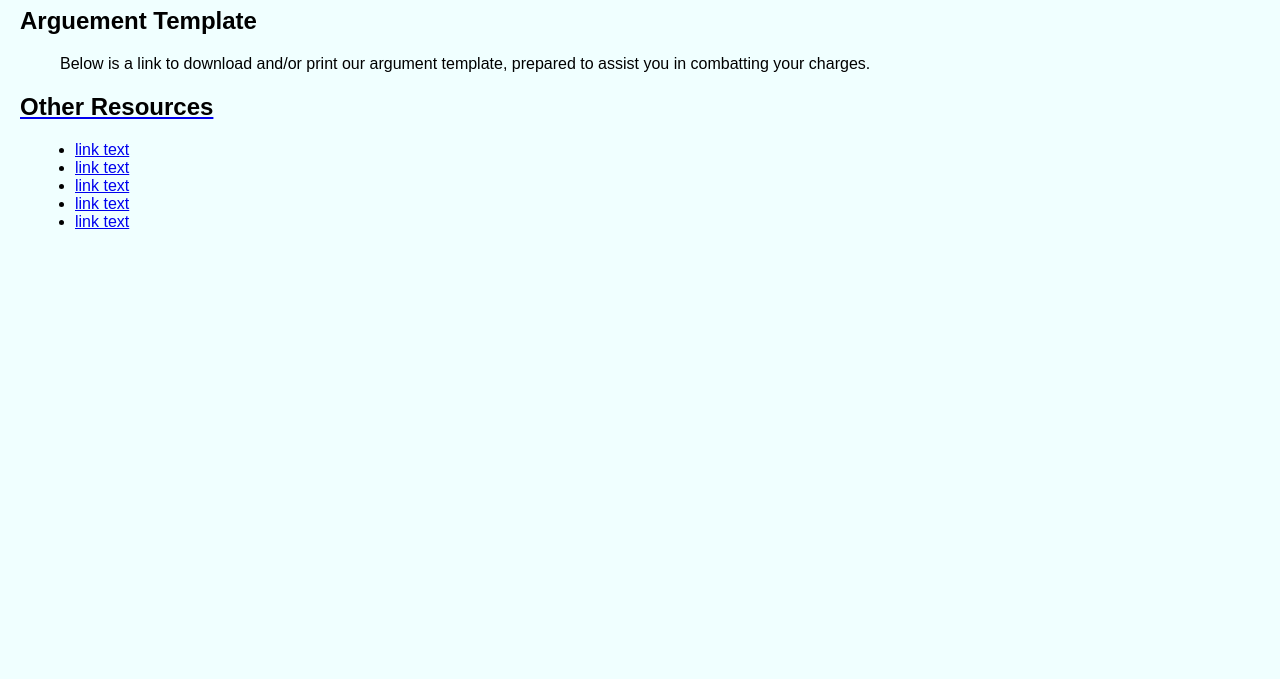
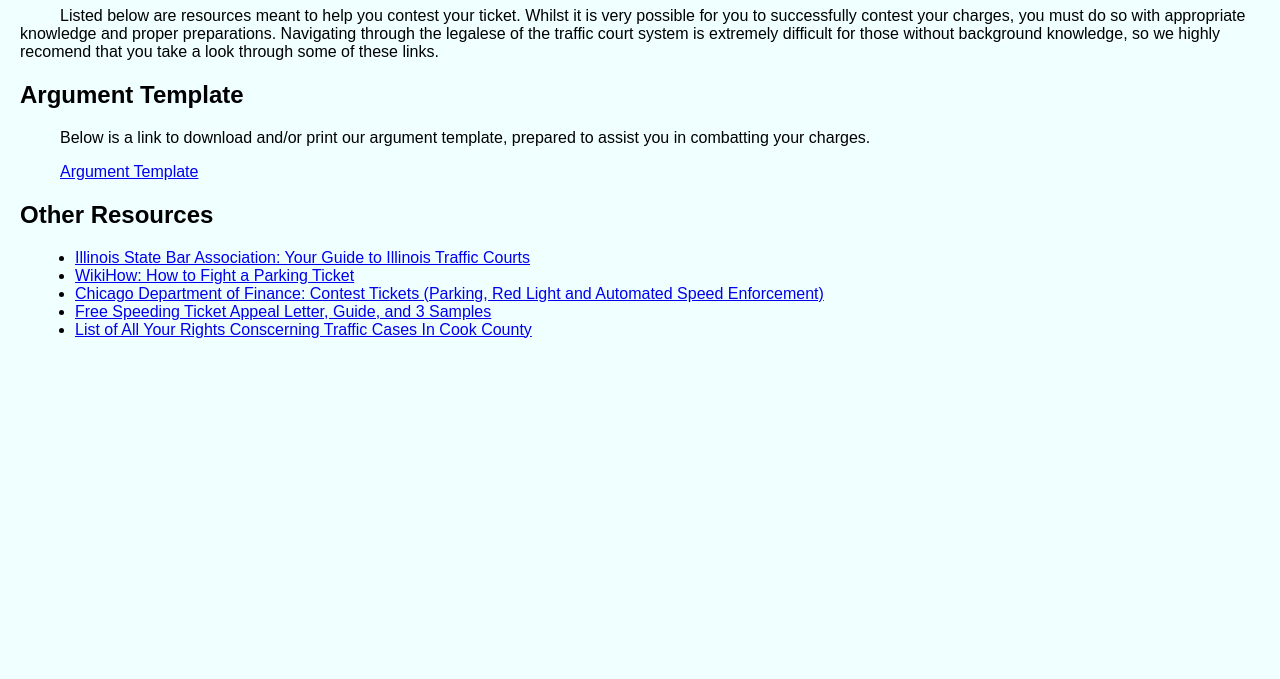
Before and after one commit to j-judeh/Tech-Comm.-Final-Project, a plain HTML site: page Resources.html in a window 1280 px wide. Shown: the part 121-800 px from the top of the page. Drawn offline with Linux system fonts and the light colour scheme.

Commit message:
Update Resources.html

```diff
--- a/Resources.html
+++ b/Resources.html
@@ -5,7 +5,7 @@
 <link rel="stylesheet" href="style.css">
 <meta charset ="utf-8">
 	<title>
-		Research
+		Resources
 	</title>
 </head>
 <body>
@@ -13,13 +13,9 @@
 		<a href="file:///C:/Users/jamal/Downloads/final/index.html">
 			Home
 		</a>
-		<a href="file:///C:/Users/jamal/Downloads/final/Resources.html">
+		<a href="file:///C:/Users/jamal/Downloads/resources.html">
 			Resources
 		</a>
-		<a href="file:///C:/Users/jamal/Downloads/final/argtemplate.html">
-			Argument Template
-		</a>
-
 		<a href="file:///C:/Users/jamal/Downloads/final/Handout.html">
 			HandOut
 		</a>
@@ -28,37 +24,51 @@
 	<h1>
 		Resources
 	</h1>
-
-
+	<p>
+		Listed below are resources meant to help you contest your ticket.
+		Whilst it is very possible for you to successfully contest your
+		charges, you must do so with appropriate knowledge and proper
+		preparations. Navigating through the legalese of the traffic court
+		system is extremely difficult for those without background
+		knowledge, so we highly recomend that you take a look through
+		some of these links.
+	</p>
 	<h2>
-		Arguement Template
+		Argument Template
 	</h2>
 
 	<p>
 		Below is a link to download and/or print our argument template, prepared
 		 to assist you in combatting your charges.
 	</p>
-	<a href="arguementtemplate.pdf" download>
-
+	<p>
+		<a href="argumenttemplate.pdf" target="_blank" rel="noopener noreferrer" download>
+		Argument Template
+		</a>
+		<!-- Sources I used to create my argument template:
+		https://requestletters.com/home/how-to-write-a-simple-appeal-letter-for-speeding-ticket
+		https://www.carsdirect.com/dmv/how-to-write-a-speeding-ticket-appeal-letter -->
+	</p>
 	<h2>
 		Other Resources
 	</h2>
 
 	<ul>
 		<li>
-			<a href="https://www.isba.org/public/guide/illinoistrafficcourts">link text</a>
+			<a href="https://www.isba.org/public/guide/illinoistrafficcourts" target="_blank" rel="noopener noreferrer">Illinois State Bar Association: Your Guide to Illinois Traffic Courts</a>
 		</li>
 		<li>
-			<a href="url">link text</a>
+			<a href="https://www.wikihow.com/Fight-a-Parking-Ticket" target="_blank" rel="noopener noreferrer">WikiHow: How to Fight a Parking Ticket</a>
 		</li>
 		<li>
-			<a href="url">link text</a>
+			<a href="https://www.chicago.gov/city/en/depts/fin/supp_info/revenue/challenging_tickets.html" target="_blank" rel="noopener noreferrer">Chicago Department of Finance: Contest Tickets &#40;Parking, Red Light and Automated Speed Enforcement&#41;</a>
 		</li>
 		<li>
-			<a href="url">link text</a>
+			<a href="https://sherianajamii.com/2022/05/speeding-ticket-appeal-letter.html" target="_blank" rel="noopener noreferrer">Free Speeding Ticket Appeal Letter, Guide, and 3 Samples</a>
 		</li>
 		<li>
-			<a href="url">link text</a>
+			<a href="https://www.cookcountycourt.org/ABOUT-THE-COURT/Municipal-Department/Traffic-Division/Your-Rights-All-Traffic-Cases" target="_blank" rel="noopener noreferrer">List of All Your Rights Conscerning Traffic Cases In Cook County</a>
 		</li>
 	</ul>
+
 </body>
```
